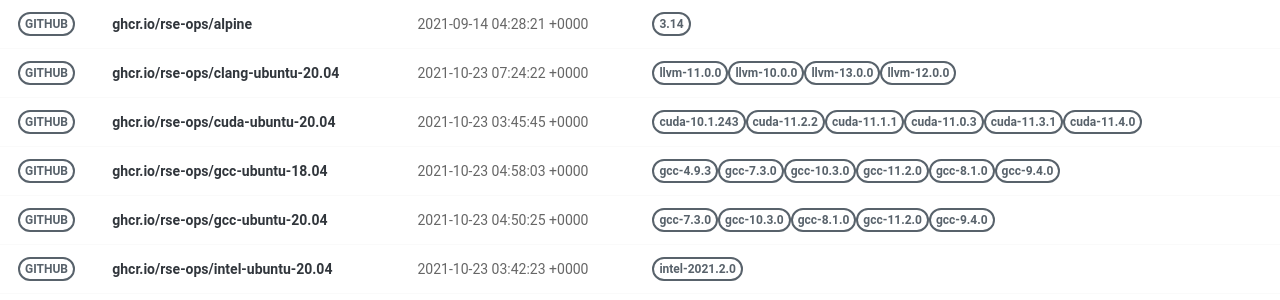
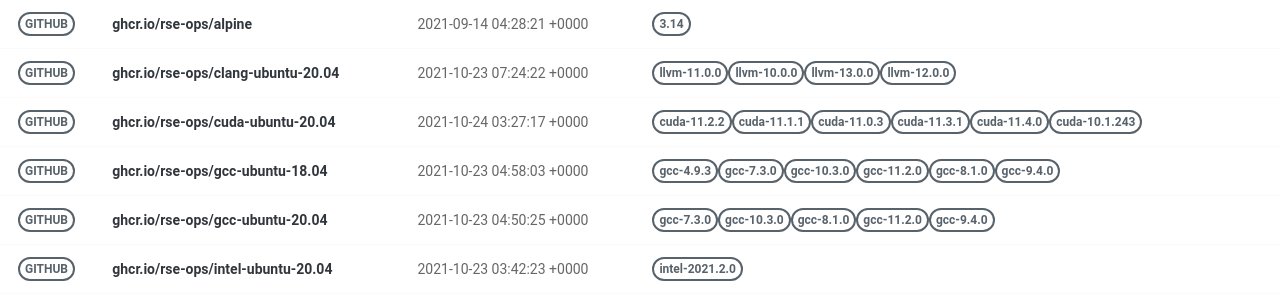
Before and after one commit to rse-ops/docker-images, a Jekyll site: the page built from pages/index.md, in a window 1280 px wide. Shown: the part 130-430 px from the top of the page. Built offline with Jekyll 4.4.1, drawn with Linux system fonts in a browser that asks for light colours; nearby versions of some CDN libraries.

Commit message:
Automated push to update library 2021-10-24

```diff
--- a/_library/ghcr.io-rse-ops-cuda-ubuntu-20.04.md
+++ b/_library/ghcr.io-rse-ops-cuda-ubuntu-20.04.md
@@ -1,14 +1,11 @@
 ---
 layout: container
 name: ghcr.io/rse-ops/cuda-ubuntu-20.04
-updated_at: 2021-10-23 03:45:45.359424
+updated_at: 2021-10-24 03:27:17.167744
 
 
 container_url: https://github.com/orgs/rse-ops/packages/container/package/cuda-ubuntu-20.04
 versions:
- - tag: cuda-10.1.243
-   dockerfile: https://github.com/rse-ops/docker-images/blob/main/ubuntu/cuda/Dockerfile
-   manifest: https://crane.ggcr.dev/manifest/ghcr.io/rse-ops/cuda-ubuntu-20.04:cuda-10.1.243
  - tag: cuda-11.2.2
    dockerfile: https://github.com/rse-ops/docker-images/blob/main/ubuntu/cuda/Dockerfile
    manifest: https://crane.ggcr.dev/manifest/ghcr.io/rse-ops/cuda-ubuntu-20.04:cuda-11.2.2
```
Also changed, not shown: other parts of _library/ghcr.io-rse-ops-cuda-ubuntu-20.04.md (+3 -0 lines).
